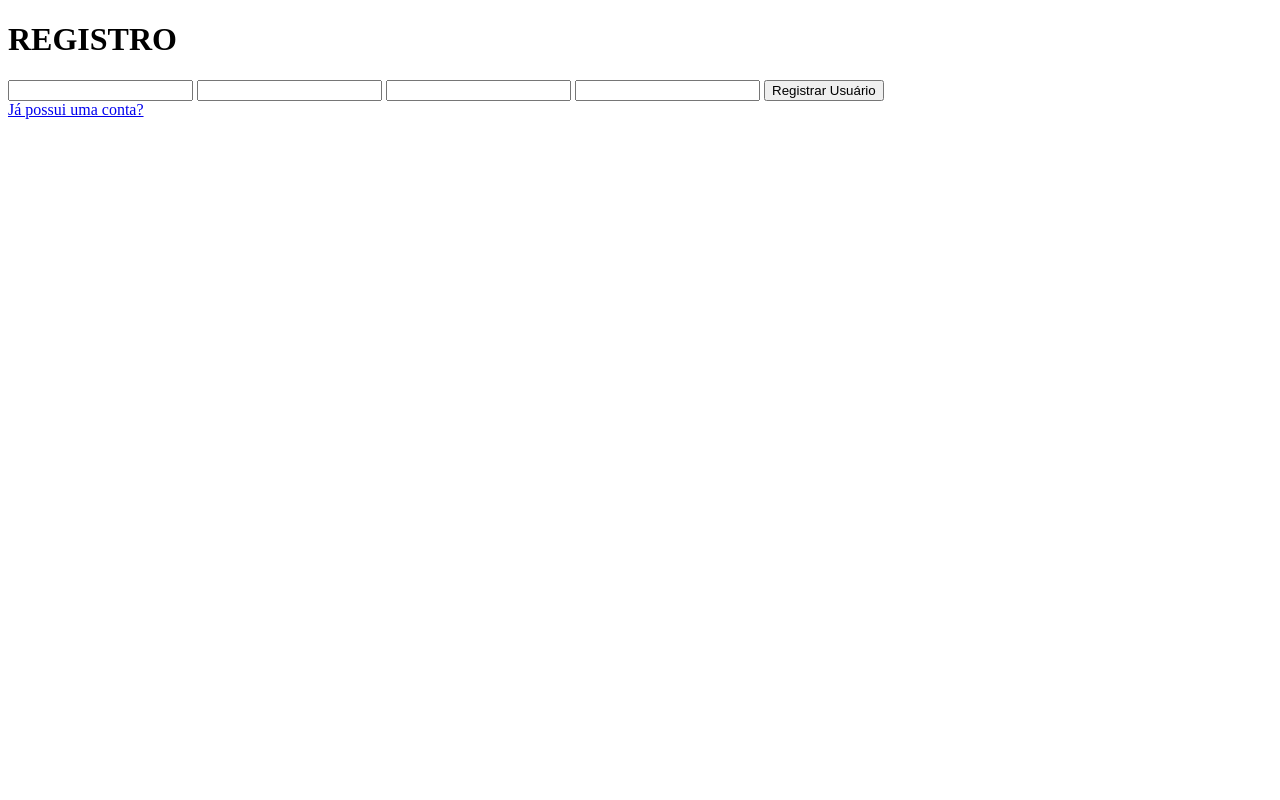
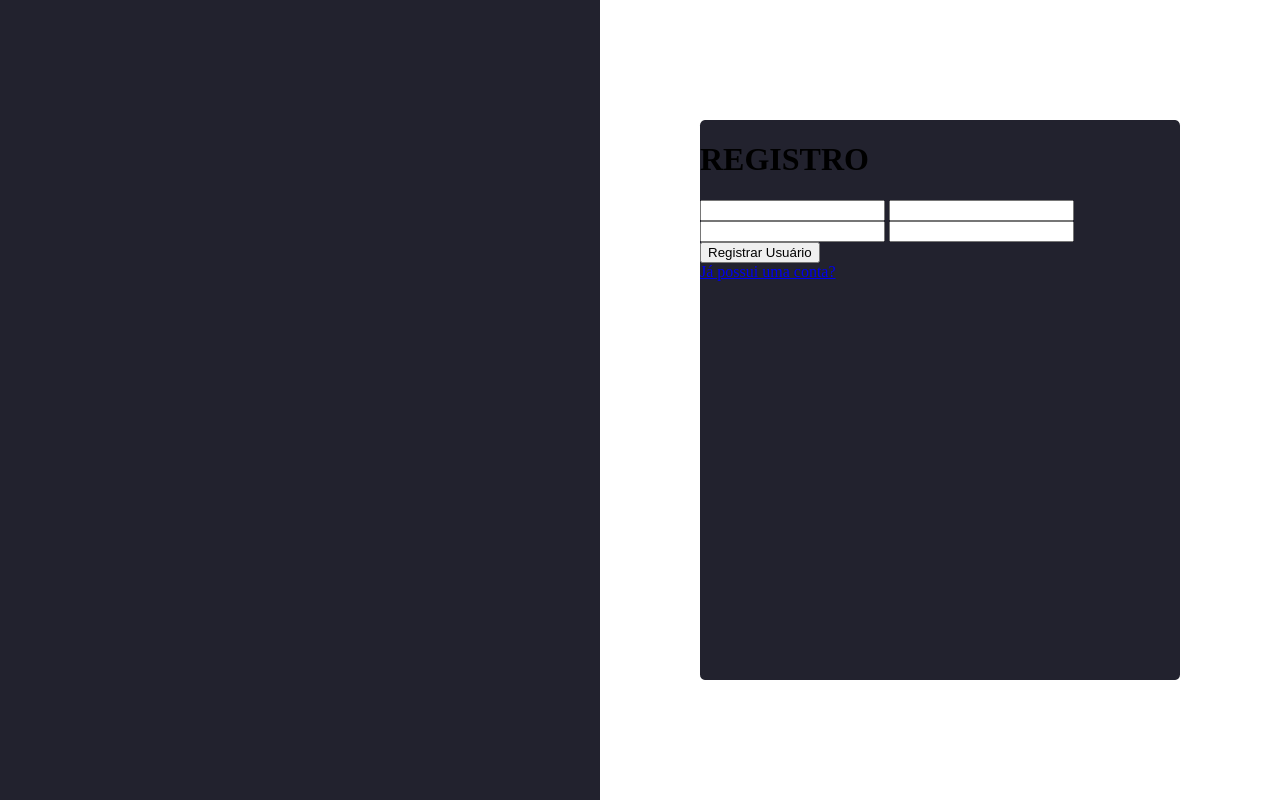
Before and after one commit to Suricato-Conquistador/TaskFlow, a website with bundled scripts: page frontend/register.html in a window 1280 px wide. Built offline with nearby package versions, Linux system fonts and the light colour scheme.

Commit message:
[style]: creating style for register and login page

```diff
--- /dev/null
+++ b/frontend/register.css
@@ -0,0 +1,39 @@
+body, html {
+    height: 100%;
+    margin: 0;
+    padding: 0;
+}
+
+
+.content {
+    display: flex;
+    height: 100vh;
+}
+
+
+.p-lf {
+    flex: 1;
+    background-color: #22222e;
+    display: flex;
+    justify-content: center;
+    align-items: center;
+}
+
+.p-rt {
+    flex: 1;
+    background-color: #ffffff;
+    padding: 40px;
+    display: flex;
+    flex-direction: column;
+    justify-content: center;
+    align-items: center;
+}
+
+.box{
+    background-color: #22222e;
+    border-radius: 1%;
+    height: 35rem;
+    width: 30rem;
+
+    align-items: center;
+}
--- a/frontend/register.html
+++ b/frontend/register.html
@@ -4,13 +4,21 @@
     <meta charset="UTF-8">
     <meta name="viewport" content="width=device-width, initial-scale=1.0">
     <title>Document</title>
+    <link rel="stylesheet" href="register.css">
 </head>
 <body>
-    <header>
+    <main>
+        <div class="content">
+            <div class="p-lf">
+
+            </div>
+            <div class="p-rt">
+
+
+                <div class="box">
                     <h1>REGISTRO</h1>
-    </header>
-    <main>
-        <div>
+
+                    <div class="" >
                         <input type="text" id="name">
                         <input type="email" id="email">
                         <input type="password" id="password1">
@@ -18,7 +26,11 @@
                         <button id="buttonRegister">Registrar Usuário</button>
                     </div>
                     <a href="./login.html">Já possui uma conta?</a>
+                </div>
+
+                <script type="module" src="./js/register.js"></script>
+            </div>
+        </div>
     </main>
-    <script type="module" src="./js/register.js"></script>
 </body>
 </html>
```
Also changed, not shown: frontend/login.html (+1 -0 lines), index.html (renamed from frontend/index.html, +2 -2 lines), frontend/index.css (renamed from frontend/style.css), frontend/login.css (added). Lines whose indentation alone changed are shown as unchanged.
